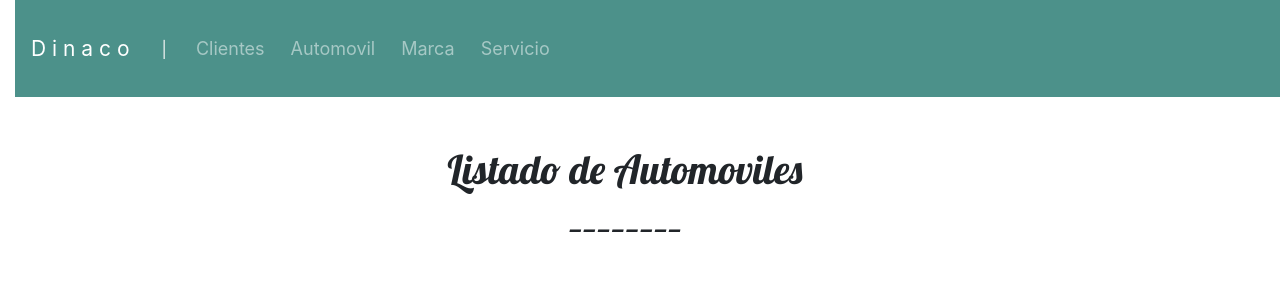
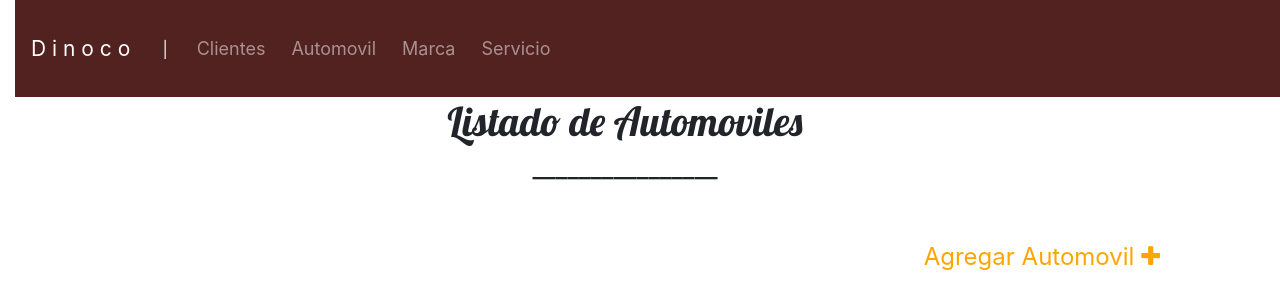
Before and after one commit to AndresitoBross/PrograComercialPRF, a Django app: template carwash/templates/blog/automovil_lista.html in a window 1280 px wide. Shown: the top 287 px of the page. Run offline with Django 3.2, Linux system fonts and the light colour scheme; the template is opened without the code that fills it, so the values that code supplies are empty; some libraries are stand-ins or nearby versions.

Commit message:
Imagenes

```diff
--- a/carwash/templates/blog/automovil_lista.html
+++ b/carwash/templates/blog/automovil_lista.html
@@ -2,8 +2,9 @@
 {% block content %}
 <div class="content container">
     <h1 style="text-align: center;">Listado de Automoviles</h1>
-    <h2 style="text-align: center;">________</h2><br><br>
-    <a href="{% url 'automovil_nuevo' %}" class="top-menu" style="color:orange;">Agregar Automovil<span class="fa fa-plus"></a>
+    <h5 style="text-align: center; font-size: 25px;">________________</h5><br><br>
+    <a href="{% url 'automovil_nuevo' %}" class="top-menu" style="color:orange;">Agregar Automovil <span class="fa fa-plus"></a>
+    <br><br>
     <table class="table table-hover" style="background-color:#F8F9F9;">
         <thead class="thead-dark">
             <tr>
--- a/carwash/templates/blog/base.html
+++ b/carwash/templates/blog/base.html
@@ -23,8 +23,8 @@
 
 <body>
     <nav class="navbar navbar-expand-lg navbar navbar-dark bg-#00806F"
-        style="background-color:#4c918a; min-height: 97px;">
-        <a class="navbar-brand" href="http://127.0.0.1:8000" style="font-size:21px;">D i n a c o</a>
+        style="background-color:#522220; min-height: 97px;">
+        <a class="navbar-brand" href="http://127.0.0.1:8000" style="font-size:21px;">D i n o c o</a>
         <a class="nav-link" style="color: whitesmoke;">|</a>
         <div style="width: 5px;"></div>
         <button class="navbar-toggler" type="button" data-toggle="collapse" data-target="#navbarNav"
@@ -55,7 +55,6 @@
             </ul>
         </div>
     </nav>
-    <br><br>
     {% block content %}
     {% endblock %}
 </body>
```
Also changed, not shown: carwash/templates/blog/home.html (+6 -7 lines), carwash/static/css/blog.css (line endings or trailing spaces).
